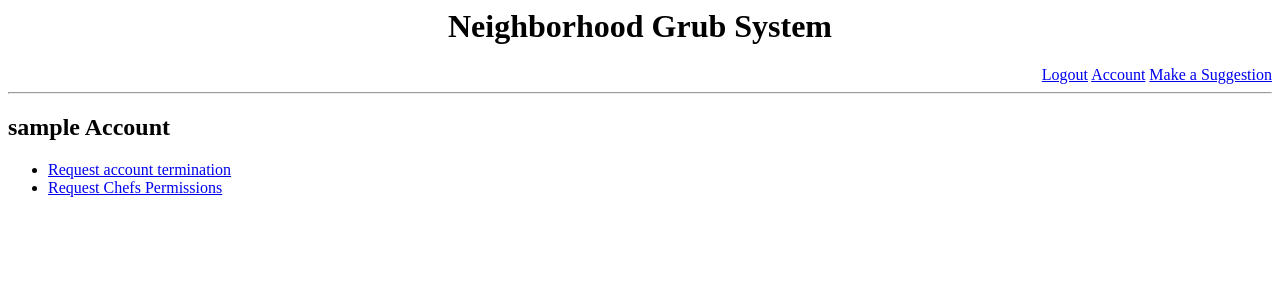
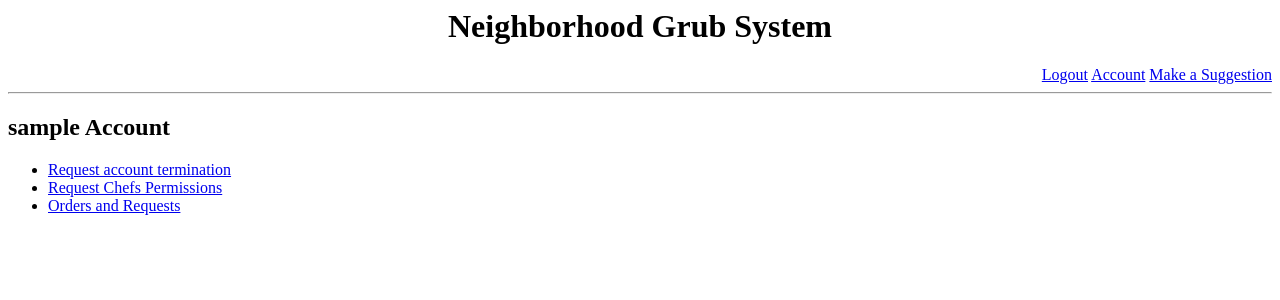
Before and after one commit to MRehman000/Neighborhood-Grub-System, a Django app: page /accounts/ in a window 1280 px wide. Shown: the top 300 px of the page. Run offline with Django 3.2, Linux system fonts and the light colour scheme; the visitor is signed in with stand-in values (Sample User, id 1).

Commit message:
Added link to orders and requests page.

```diff
--- a/django-project/accounts/templates/accounts/account.html
+++ b/django-project/accounts/templates/accounts/account.html
@@ -9,6 +9,9 @@
   <li>
     <a href="request-chef-permissions/">Request Chefs Permissions</a>
   </li>
+  <li>
+    <a href="/dishes/orders/">Orders and Requests</a>
+  </li>
 </ul>
 {% else %}
 <p>You don't have an account!</p>
```
